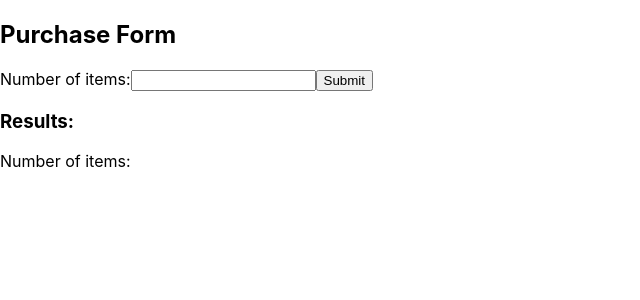
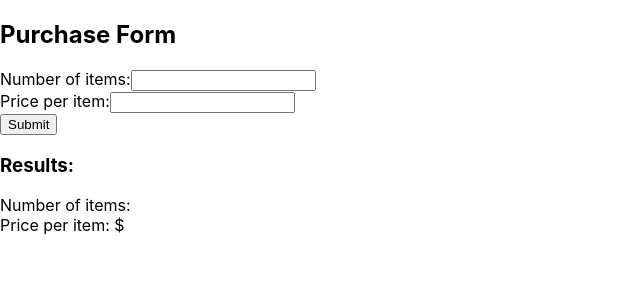
Before and after one commit to rjmackay/retail-calculator, a React (Create React App) app: page / in a window 1280 px wide. Shown: the top 300 px of the page, without its empty margins (0-640 px from the left). Built offline with nearby package versions, Linux system fonts and the light colour scheme.

Commit message:
feat: Add price per items input and update tests

```diff
--- a/src/CalculatorForm.js
+++ b/src/CalculatorForm.js
@@ -6,10 +6,12 @@ class CalculatorForm extends Component {
     super(props);
     this.state = {
       numberOfItems: '',
+      pricePerItem: '',
       lastSubmission: {}
     };
 
     this.handleNumberOfItemsChange = this.handleNumberOfItemsChange.bind(this);
+    this.handlePricePerItemChange = this.handlePricePerItemChange.bind(this);
     this.handleSubmit = this.handleSubmit.bind(this);
   }
 
@@ -17,12 +19,17 @@ class CalculatorForm extends Component {
     this.setState({numberOfItems: event.target.value});
   }
 
+  handlePricePerItemChange(event) {
+    this.setState({pricePerItem: event.target.value});
+  }
+
   handleSubmit(event) {
     event.preventDefault();
 
     this.setState({
       lastSubmission: {
-        numberOfItems: this.state.numberOfItems
+        numberOfItems: this.state.numberOfItems,
+        pricePerItem: this.state.pricePerItem
       }
     });
   }
@@ -32,16 +39,25 @@ class CalculatorForm extends Component {
       <div className="CalculatorForm">
         <h2>Purchase Form</h2>
         <form onSubmit={this.handleSubmit}>
-          <label>
-            Number of items:
-            <input type="text" name="numberOfItems" value={this.state.numberOfItems} onChange={this.handleNumberOfItemsChange} />
-          </label>
+          <div>
+            <label>
+              Number of items:
+              <input type="text" name="numberOfItems" value={this.state.numberOfItems} onChange={this.handleNumberOfItemsChange} />
+            </label>
+          </div>
+          <div>
+            <label>
+              Price per item:
+              <input type="text" name="pricePerItem" value={this.state.pricePerItem} onChange={this.handlePricePerItemChange} />
+            </label>
+          </div>
           <input type="submit" value="Submit"/>
         </form>
 
         <h3>Results:</h3>
         <p>
-          Number of items: {this.state.lastSubmission.numberOfItems}
+          Number of items: {this.state.lastSubmission.numberOfItems}<br />
+          Price per item: ${this.state.lastSubmission.pricePerItem}
         </p>
       </div>
     );
```
Also changed, not shown: 2 other files (tests, documents, lock files or other folders).
